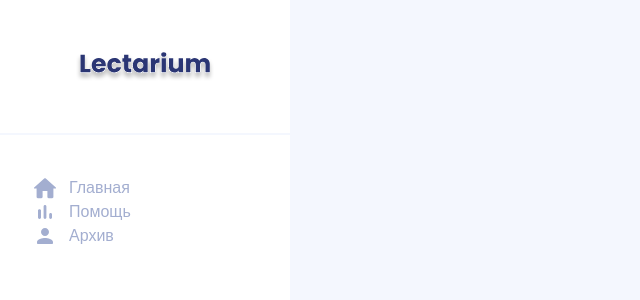
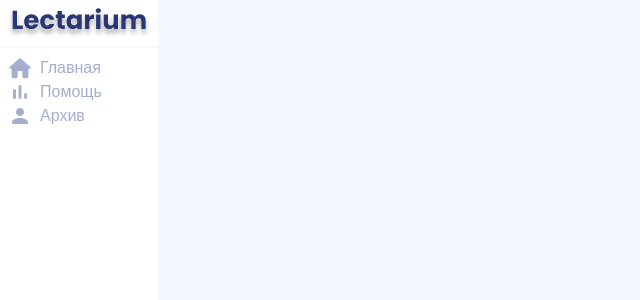
Before and after one commit to SinPinK/Lectorium_hack, a React (Create React App) app in the folder lectorium/frontend/: page / in a window 1280 px wide. Shown: the top 300 px of the page, without its empty margins (0-640 px from the left). Built offline with nearby package versions, Linux system fonts and the light colour scheme.

Commit message:
css bug fix

```diff
--- a/lectorium/frontend/src/pages/Navbar/Navbar.module.scss
+++ b/lectorium/frontend/src/pages/Navbar/Navbar.module.scss
@@ -2,17 +2,17 @@
   @apply h-full w-screen flex min-h-screen justify-items-start flex-row;
 
   .wrapper {
-    @apply bg-white max-w-[290px];
+    @apply bg-white max-w-xs;
 
     .logo {
-      @apply block text-secondary px-[76px] py-[52px] font-bold border-b-2 border-light-gray mb-[41px];
+      @apply block text-secondary px-2 py-2 font-bold border-b-2 border-light-gray mb-2;
     }
 
     .menu {
-      @apply flex flex-col justify-end items-start px-[33px];
+      @apply flex flex-col justify-end items-start px-2;
 
       .btn {
-        @apply text-base font-DMSansRegular flex flex-row gap-[12px] items-end text-text-prim;
+        @apply text-base font-DMSansRegular flex flex-row gap-2 items-end text-text-prim;
         .icon {
           @apply w-6 h-6;
 
```
